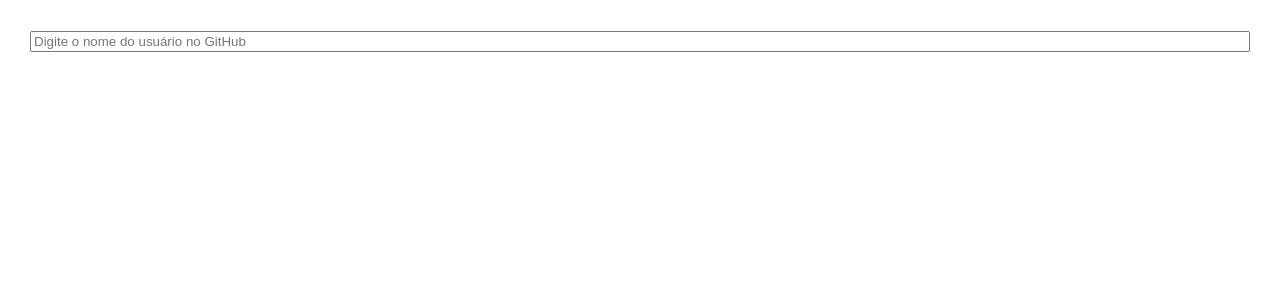
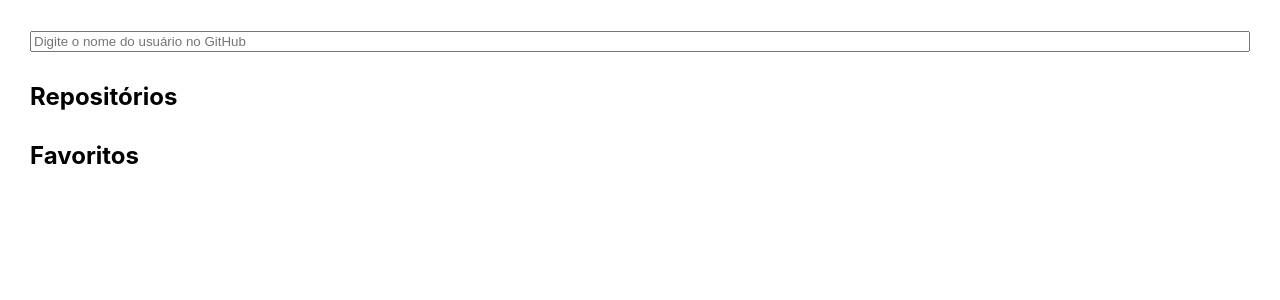
Before and after one commit to athekes/github-app, a React (Create React App) app: page / in a window 1280 px wide. Shown: the top 300 px of the page. Built offline with nearby package versions, Linux system fonts and the light colour scheme.

Commit message:
repos and starred

```diff
--- a/src/App.js
+++ b/src/App.js
@@ -12,13 +12,19 @@ class App extends Component {
     }
   }
 
+  getGitHubBaseUrl(username, type) {
+    const internalUsername = username ? `/${username}` : ''
+    const internalType = type ? `/${type}` : ''
+    return `https://api.github.com/users${internalUsername}${internalType}`
+  }
+
   handleSearch (e) {
     const value = e.target.value
     const keyCode = e.which || e.keyCode
     const ENTER = 13
 
     if (keyCode === ENTER) {
-      axios.get(`https://api.github.com/users/${value}`)
+      axios.get(this.getGitHubBaseUrl(value))
       .then((response) => {
         console.log(response)
         this.setState({
@@ -29,7 +35,9 @@ class App extends Component {
             repos: response.data.public_repos,
             followers: response.data.followers,
             following: response.data.following
-          }
+          },
+          repos: [],
+          starred: []
         })
       })
       .catch((error) =>{
@@ -37,11 +45,23 @@ class App extends Component {
       })
     }
   }
-  getRepos() {
-    console.log("get repos")
-  }
-  getStarred() {
-    console.log("get satarred")
+  getRepos(type) {
+    return (e) => {
+      var username = this.state.userinfo.login
+      axios.get(this.getGitHubBaseUrl(username, type))
+      .then((response) => {
+        console.log(response)
+        this.setState({
+          [type]: response.data.map((repo) => ({
+            name: repo.name,
+            link: repo.html_url
+          }))
+        })
+      })
+      .catch((error) =>{
+        console.log(error)
+      })
+    }
   }
 
   render () {
@@ -50,9 +70,8 @@ class App extends Component {
       repos = {this.state.repos}
       starred = {this.state.starred}
       handleSearch = {(e) => this.handleSearch(e)}
-      getRepos = {() => console.log("get repos")}
-      getStarred = {() => console.log("get satarred")}
-      />
+      getRepos = {this.getRepos('repos')}
+      getStarred = {this.getRepos('starred')}/>
   }
 }
 
--- a/src/components/app-content.js
+++ b/src/components/app-content.js
@@ -14,14 +14,14 @@ const AppContent = ({ userinfo, repos, starred, handleSearch, getRepos, getStarr
 
     {!!userinfo && <Actions getRepos={getRepos} getStarred={getStarred}/> }
 
-    {!!repos.lenght &&
+    {!!repos &&
       <Repos
         className='repos'
         title='Repositórios'
         repos={ repos }
       />
     }
-    {!!starred.lenght &&
+    {!!starred &&
       <Repos
         className='starred'
         title='Favoritos'
```
